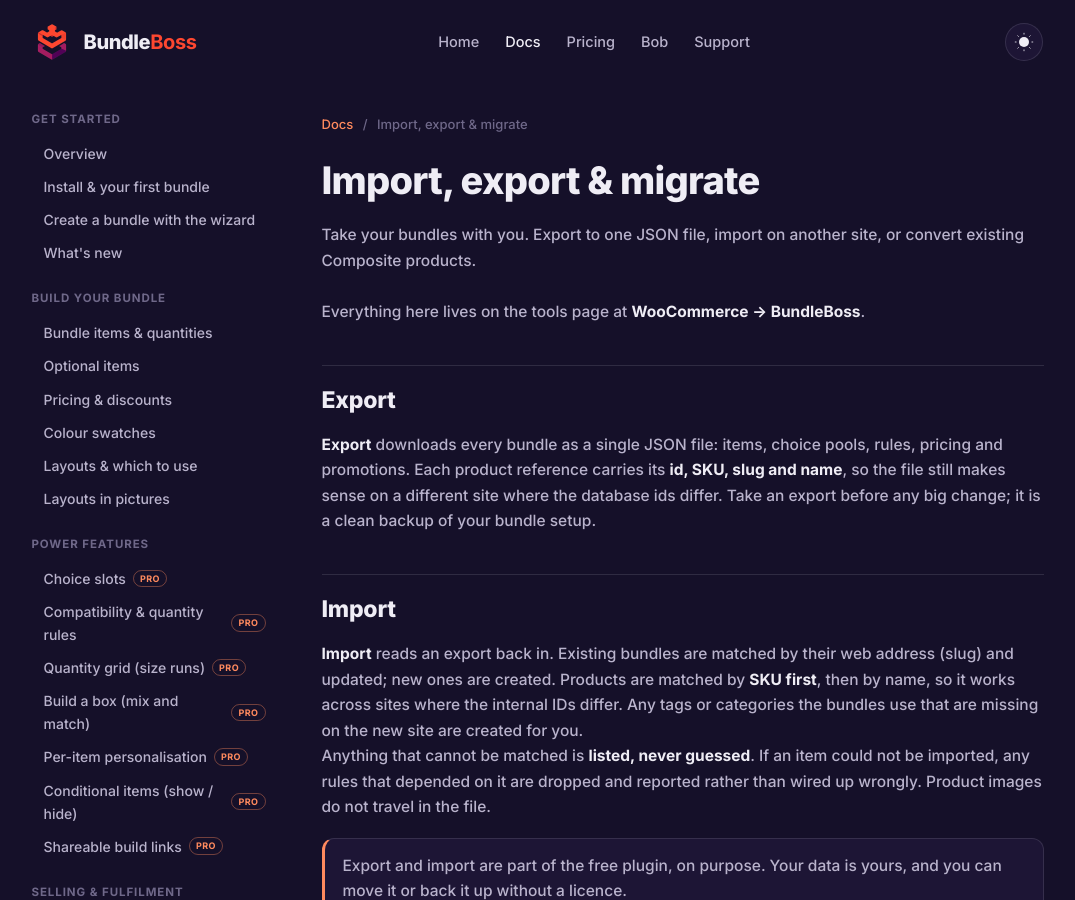
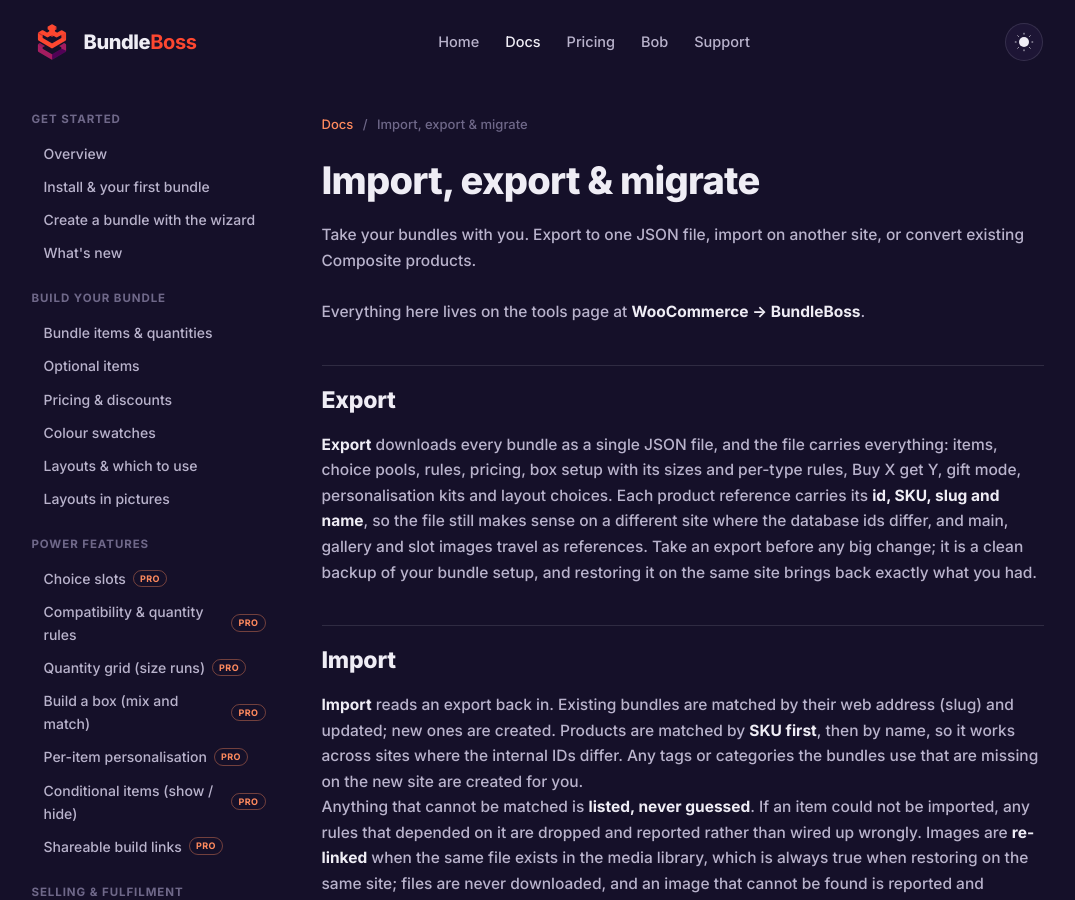
Before and after one commit to BundleBoss/website, a Jekyll site: the page built from docs/import-export.md, in a window 1280 px wide and 900 px high. Shown: the whole window, without its empty margins (95-1170 px from the left). Built offline with Jekyll 4.4.1, drawn with Linux system fonts in a browser that asks for light colours; some of the changed text lies outside the part shown.

Commit message:
Docs: 4.11.0 (per-type box rules, export v2, component stock notifications, picker search, whats-new)

```diff
--- a/docs/import-export.md
+++ b/docs/import-export.md
@@ -10,13 +10,13 @@
 
 ## Export
 
-**Export** downloads every bundle as a single JSON file: items, choice pools, rules, pricing and promotions. Each product reference carries its **id, SKU, slug and name**, so the file still makes sense on a different site where the database ids differ. Take an export before any big change; it is a clean backup of your bundle setup.
+**Export** downloads every bundle as a single JSON file, and the file carries everything: items, choice pools, rules, pricing, box setup with its sizes and per-type rules, Buy X get Y, gift mode, personalisation kits and layout choices. Each product reference carries its **id, SKU, slug and name**, so the file still makes sense on a different site where the database ids differ, and main, gallery and slot images travel as references. Take an export before any big change; it is a clean backup of your bundle setup, and restoring it on the same site brings back exactly what you had.
 
 ## Import
 
 **Import** reads an export back in. Existing bundles are matched by their web address (slug) and updated; new ones are created. Products are matched by **SKU first**, then by name, so it works across sites where the internal IDs differ. Any tags or categories the bundles use that are missing on the new site are created for you.
 
-Anything that cannot be matched is **listed, never guessed**. If an item could not be imported, any rules that depended on it are dropped and reported rather than wired up wrongly. Product images do not travel in the file.
+Anything that cannot be matched is **listed, never guessed**. If an item could not be imported, any rules that depended on it are dropped and reported rather than wired up wrongly. Images are **re-linked** when the same file exists in the media library, which is always true when restoring on the same site; files are never downloaded, and an image that cannot be found is reported and skipped.
 
 <div class="callout"><p>Export and import are part of the free plugin, on purpose. Your data is yours, and you can move it or back it up without a licence.</p></div>
 
```
Also changed, not shown: docs/build-a-box.md (+1 -1 lines), docs/bundle-items.md (+1 -1 lines), docs/choice-slots.md (+1 -1 lines), docs/stock-fulfilment.md (+2 -0 lines), docs/whats-new.md (+4 -0 lines).
